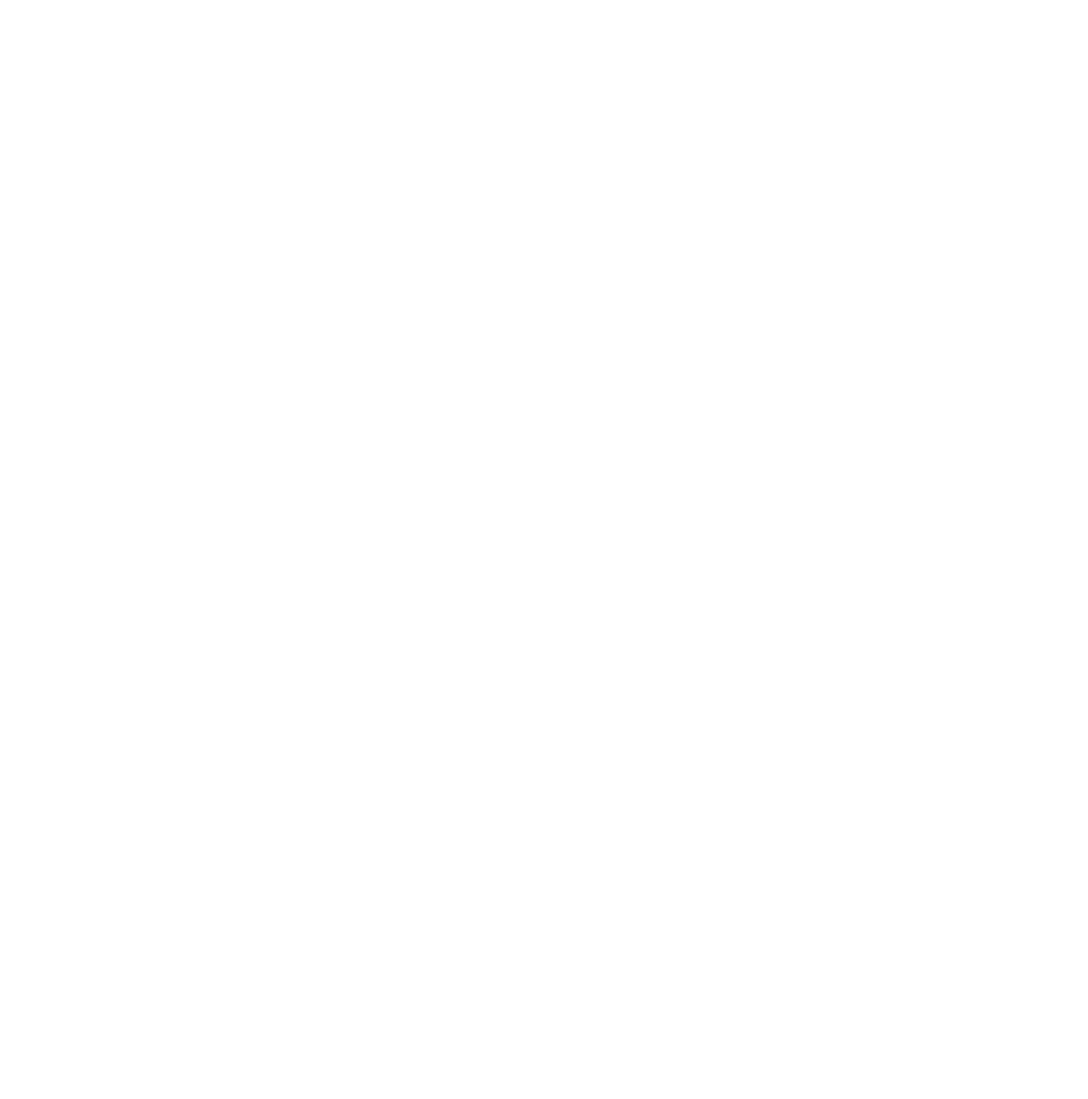
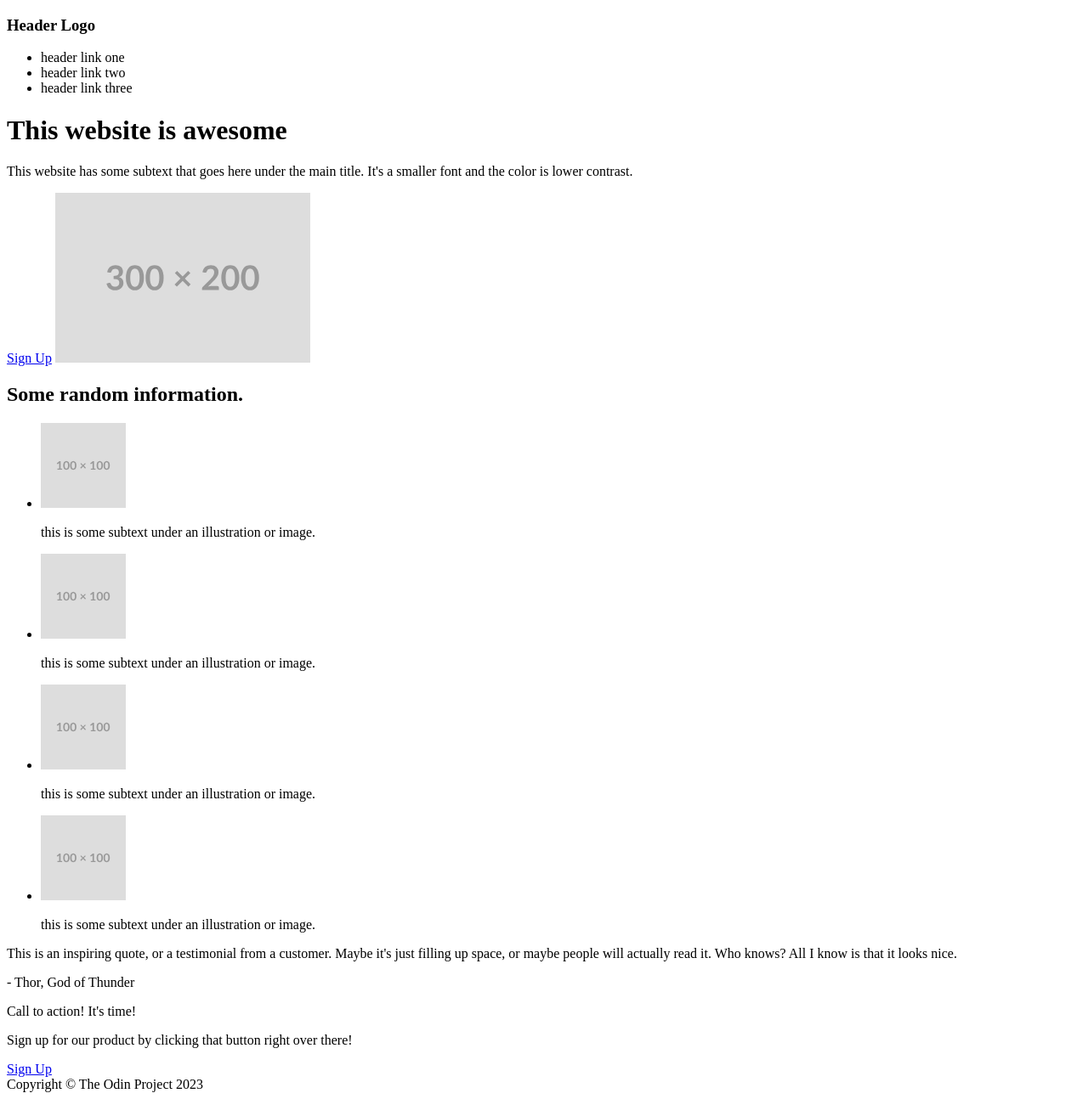
Before and after one commit to CabruhPro/tOp-landingpage, a plain HTML site: page index.html in a window 1280 px wide. Shown: the whole page at 85% size. Before the commit the page ends 800 px from the top, so only its background shows below. Drawn offline with Linux system fonts and the light colour scheme.

Commit message:
completed html structure and added ph images

```diff
--- a/index.html
+++ b/index.html
@@ -2,11 +2,70 @@
 <html lang="en">
     <head>
         <meta charset="UTF-8">
-        <link rel="stylesheet" ref="styles.css">
+        <link rel="stylesheet" href="style.css">
         <Title>Landing Page</Title>
     </head>
+    <body>
+        <div class="header">
+            <h3>Header Logo</h3>
+            <ul>
+                <li>header link one</li>
+                <li>header link two</li>
+                <li>header link three</li>
+            </ul>
+        </div>
+        <div class="Banner">
+            <h1>This website is awesome</h1>
+            <p>This website has some subtext that goes here under
+                the main title. It's a smaller font and the color
+                is lower contrast.</p>
+            <a class="Button" href="#">Sign Up</a>
+            <img src="images/300x200ph.svg" alt="300x200ph.svg">
+        </div>
 
-    <body>
-
+        <div class="InfoSection">
+            <h2>Some random information.</h2>
+            <ul>
+                <li class="imagewcap">
+                    <img src="images/200x200ph.svg" alt="200x200ph.svg">
+                    <p class="caption">this is some subtext under an
+                        illustration or image.</p>
+                </li>
+                <li class="imagewcap">
+                    <img src="images/200x200ph.svg" alt="200x200ph.svg">
+                    <p class="caption">this is some subtext under an
+                        illustration or image.</p>
+                </li>
+                <li class="imagewcap">
+                    <img src="images/200x200ph.svg" alt="200x200ph.svg">
+                    <p class="caption">this is some subtext under an
+                        illustration or image.</p>
+                </li>
+                <li class="imagewcap">
+                    <img src="images/200x200ph.svg" alt="200x200ph.svg">
+                    <p class="caption">this is some subtext under an
+                        illustration or image.</p>
+                </li>
+            </ul>
+        </div>
+        <div class="quote">
+            <p>This is an inspiring quote, or a testimonial from a customer.
+                Maybe it's just filling up space, or maybe people will actually
+                read it. Who knows? All I know is that it looks nice.</p>
+            <p class="author">- Thor, God of Thunder</div>
+        </div>
+        <div class="Call Info">
+            <div class="callbox">
+                <div>
+                    <p>Call to action! It's time!</p>
+                    <p>Sign up for our product by clicking that button
+                        right over there!</p>
+                </div>
+                <a class="Button" href="#">Sign Up</a>
+            </div>
+        </div>
+        <div class="footer">
+            Copyright © The Odin Project 2023
+        </div>
     </body>
 </html>
--- /dev/null
+++ b/style.css
@@ -0,0 +1,3 @@
+body {
+    font-family: ;
+}
```
Also changed, not shown: Colors and Fonts.png (added), Full Design.png (added), images/200x200ph.svg (added), images/300x200ph.svg (added), styles.css (deleted).
